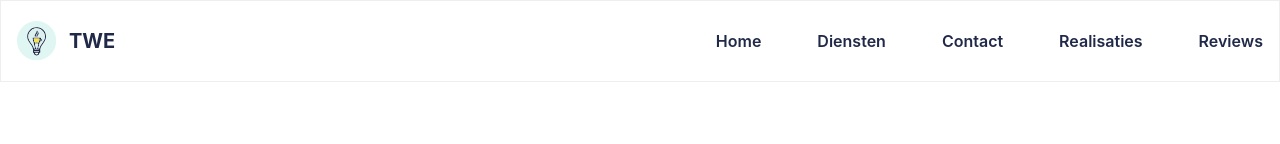
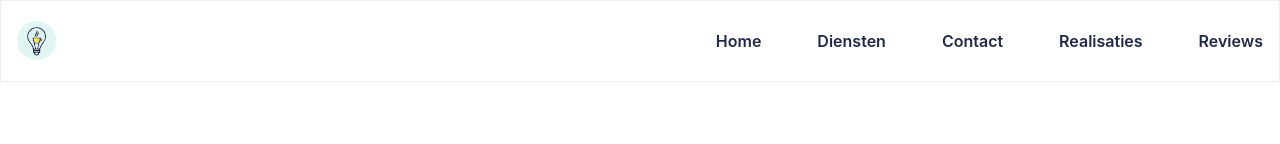
Before and after one commit to web3thijs/twe-nextjs-frontend, a Next.js app: page / in a window 1280 px wide. Shown: the top 144 px of the page. Built offline with nearby package versions, Linux system fonts and the light colour scheme.

Commit message:
Remove nav logo text

```diff
--- a/components/core/Navbar.tsx
+++ b/components/core/Navbar.tsx
@@ -6,7 +6,6 @@ export default function Navbar(){
             <div className="container flex flex-wrap justify-between items-center mx-auto">
                 <a href="#" className="flex items-center">
                     <img src="logo.svg" className="mr-3 h-6 sm:h-10" alt="Flowbite Logo" />
-                    <span className="self-center text-xl font-bold text-blueish whitespace-nowrap">TWE</span>
                 </a>
                 <button data-collapse-toggle="mobile-menu" type="button" className="inline-flex items-center p-2 ml-3 text-sm text-gray-500 rounded-lg md:hidden hover:bg-gray-100 focus:outline-none focus:ring-2 focus:ring-gray-200 dark:text-gray-400 dark:hover:bg-gray-700 dark:focus:ring-gray-600" aria-controls="mobile-menu-2" aria-expanded="false">
                 <span className="sr-only">Open main menu</span>
```
